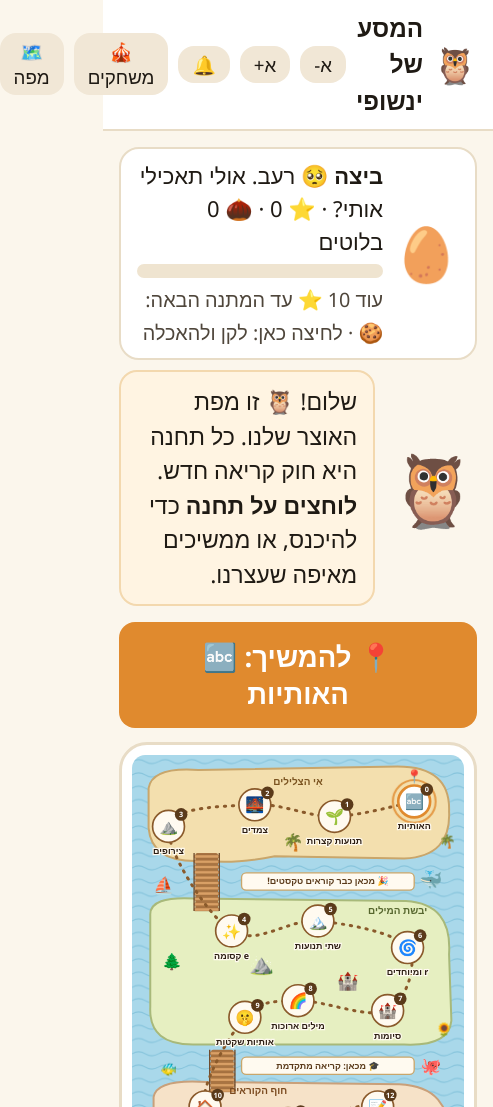
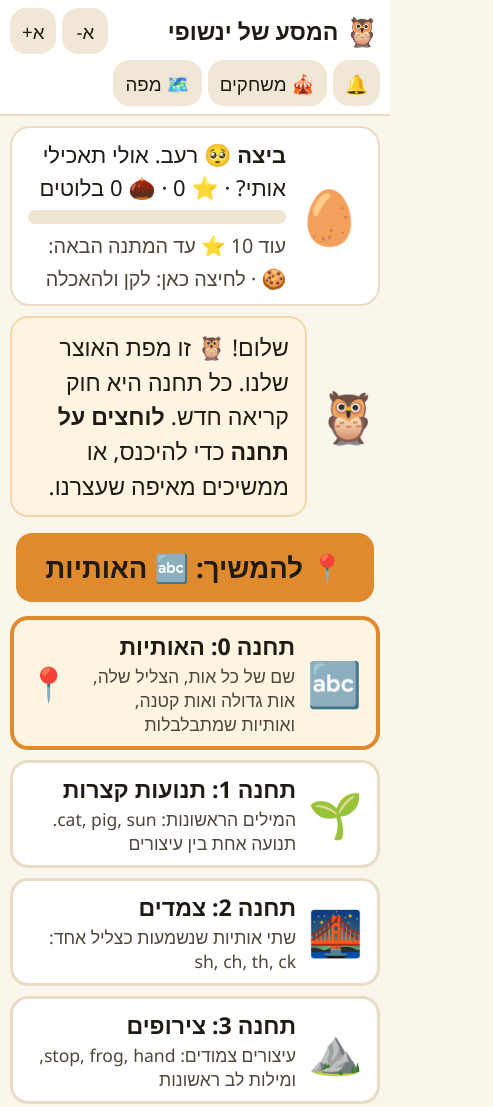
Before and after one commit to noaroich12-arch/yanshufi, a plain HTML site: page המסע של ינשופי.html in a window 390 px wide. Shown: the top 1107 px of the page, 493 px wide, since content can reach past the window. Drawn offline with Linux system fonts and the light colour scheme.

Commit message:
התאמה לטלפון: הפס העליון לא יוצא מהמסך, רשימת תחנות גדולה במקום המפה הקטנה, כפתורים וטקסט גדולים
בטלפון הפס העליון חרג מהמסך והטלפון כיווץ את כל הדף. עכשיו הוא עוטף לשורות.
המפה המצוירת הייתה קטנה מדי (שמות בגודל 9 פיקסלים), ולכן בטלפון מוצגת במקומה רשימת תחנות גדולה.
כפתורים לפחות 44 פיקסלים, ניגודיות טובה יותר בכפתורים, והכפתור של טולי והכפתור "עוד למטה" לא יושבים אחד על השני.

Co-Authored-By: Claude Sonnet 5.5 <noreply@anthropic.com>

```diff
--- a/המסע של ינשופי.html
+++ b/המסע של ינשופי.html
@@ -2,7 +2,7 @@
 <html lang="he" dir="rtl">
 <head>
 <meta charset="utf-8">
-<meta name="viewport" content="width=device-width, initial-scale=1">
+<meta name="viewport" content="width=device-width, initial-scale=1, viewport-fit=cover">
 <title>המסע של ינשופי</title>
 <style>
 :root{
@@ -24,8 +24,8 @@ button{font-family:inherit;font-size:1em;cursor:pointer;border:none;border-radiu
 .en{direction:ltr;font-family:Verdana,Arial,sans-serif;letter-spacing:.03em;word-spacing:.25em}
 .focus{color:var(--focus)}
 .row{display:flex;gap:12px;flex-wrap:wrap;justify-content:center;margin-top:16px}
-.btn{background:var(--accent);color:#fff;padding:14px 22px;font-weight:bold;min-width:120px}
-.btn.alt{background:var(--accent2)}
+.btn{background:var(--accent);color:#1f1a14;padding:14px 22px;font-weight:bold;min-width:120px}
+.btn.alt{background:#2c7358;color:#fff}
 .btn.ghost{background:#f1e7d6;color:var(--ink)}
 .btn.mic{background:var(--focus);color:#fff;font-size:1.15em;padding:16px 30px}
 .btn.mic.on{animation:pulse 1s infinite}
@@ -270,6 +270,7 @@ body.hasTuli .tulifab{display:block}
   padding:6px 18px;font-size:1em;font-weight:bold;color:#3a2e00;z-index:45;white-space:nowrap;box-shadow:0 4px 14px rgba(0,0,0,.2);cursor:pointer;
   font-family:inherit;animation:bob 1.6s ease-in-out infinite;max-width:calc(100vw - 40px)}
 @keyframes bob{0%,100%{transform:translate(-50%,0)}50%{transform:translate(-50%,-7px)}}
+@keyframes bobside{0%,100%{transform:translate(0,0)}50%{transform:translate(0,-7px)}}
 .tulipeek{position:fixed;left:18px;bottom:104px;max-width:340px;background:#fff;border:3px solid #9fd38a;border-radius:20px;padding:14px;z-index:46;box-shadow:0 6px 18px rgba(0,0,0,.18);animation:popin .35s;font-size:1em}
 .tf{min-width:200px;font-size:1.2em}
 /* ===== מהמילה לפסקה ===== */
@@ -300,6 +301,44 @@ body.hasTuli .tulifab{display:block}
 .rsrow b{min-width:160px}
 .rsopt{background:#fff;border:3px solid var(--line);border-radius:12px;padding:8px 14px;color:var(--ink)}
 .rsopt.on{border-color:var(--accent);background:#fff4e2;font-weight:bold}
+
+@media (pointer:coarse){.small,.anc,.tiny{min-height:44px}}
+.stlist{display:none}
+.stbtn{display:flex;align-items:center;gap:12px;width:100%;text-align:right;background:#fff;color:var(--ink);border:3px solid var(--line);border-radius:18px;padding:10px 14px;min-height:68px}
+.stbtn .e{font-size:2em;line-height:1;flex:none}
+.stbtn .t{flex:1;display:flex;flex-direction:column;gap:2px;min-width:0}
+.stbtn .t b{font-size:1.05em}
+.stbtn .t small{font-size:.8em;color:var(--soft)}
+.stbtn .mk{font-size:1.5em;flex:none}
+.stbtn.done{background:#e6f5ec;border-color:var(--ok)}
+.stbtn.cur{border-color:var(--accent);border-width:4px;background:#fff4e2}
+
+/* ---------- טלפון: שום דבר לא רחב מהמסך, כפתורים וטקסט גדולים ---------- */
+html{-webkit-text-size-adjust:100%;text-size-adjust:100%}
+body{overflow-x:hidden}
+img,svg,video,canvas{max-width:100%}
+@media (max-width:640px){
+  /* הפס העליון עטף לשורות במקום לצאת מהמסך (זה מה שגרם לטלפון לכווץ את כל הדף) */
+  .top{flex-wrap:wrap;gap:6px;padding:8px 10px;position:static}
+  .top h1{flex:1 1 55%;min-width:0;font-size:1.05em;overflow:hidden;text-overflow:ellipsis;white-space:nowrap}
+  .top .owl{font-size:1.3em!important}
+  .small{min-height:46px;min-width:46px;padding:6px 12px}
+  #app{padding:10px}
+  .card{padding:16px;border-radius:18px}
+  .btn{min-height:52px}
+  .opt{min-width:0}
+  .row{gap:10px}
+  .text{font-size:1.7em;line-height:1.9}
+  .ladder{font-size:1.9em}
+  .node{width:calc(50% - 8px)}
+  /* הכפתור הירוק של טולי והכפתור הצהוב לא יושבים אחד על השני */
+  .tulifab{width:60px;height:60px;font-size:32px;left:10px;bottom:10px}
+  .morepill{left:auto;right:10px;transform:none;bottom:12px;max-width:calc(100% - 90px);animation-name:bobside}
+  .say{gap:10px}
+  .say .owl{font-size:2.3em}
+  .mapwrap{display:none}
+  .stlist{display:grid;gap:10px;margin:14px 0}
+}
 </style>
 </head>
 <body>
@@ -3455,7 +3494,10 @@ function treasureMap(){
       ${isCur?`<text x="${x}" y="${y-62}" font-size="40" text-anchor="middle">📍</text>`:""}
     </g>`; });
   s+=`<text x="520" y="1388" font-size="0">.</text></svg>`;
-  return `<div class="mapwrap">${s}<p class="hint" style="margin:6px 0 0">לחיצה על תחנה פותחת אותה · ✓ = תחנה שהושלמה · 📍 = התחנה הבאה שלך</p></div>`;
+  // בטלפון המפה המצוירת קטנה מדי (השמות נהיים בגודל של 9 פיקסלים), ולכן שם מוצגת רשימת תחנות גדולה במקומה
+  const list=st.map((c,i)=>{ const state=chState(c), isCur=c.id===cur.id;
+    return `<button class="stbtn${state==="done"?" done":""}${isCur?" cur":""}" onclick="showStation('${c.id}')"><span class="e">${i===st.length-1?"💰":c.e}</span><span class="t"><b>תחנה ${i}: ${SHORT[c.id]||c.t}</b><small>${c.sub||""}</small></span><span class="mk">${state==="done"?"✓":isCur?"📍":""}</span></button>`; }).join("");
+  return `<div class="mapwrap">${s}<p class="hint" style="margin:6px 0 0">לחיצה על תחנה פותחת אותה · ✓ = תחנה שהושלמה · 📍 = התחנה הבאה שלך</p></div><div class="stlist">${list}</div>`;
 }
 // דף הסבר לפני שנכנסים לתחנה מהמפה: איך עובדים בתחנה, ואיך מקבלים עזרה
 function stationIntro(id){
```
